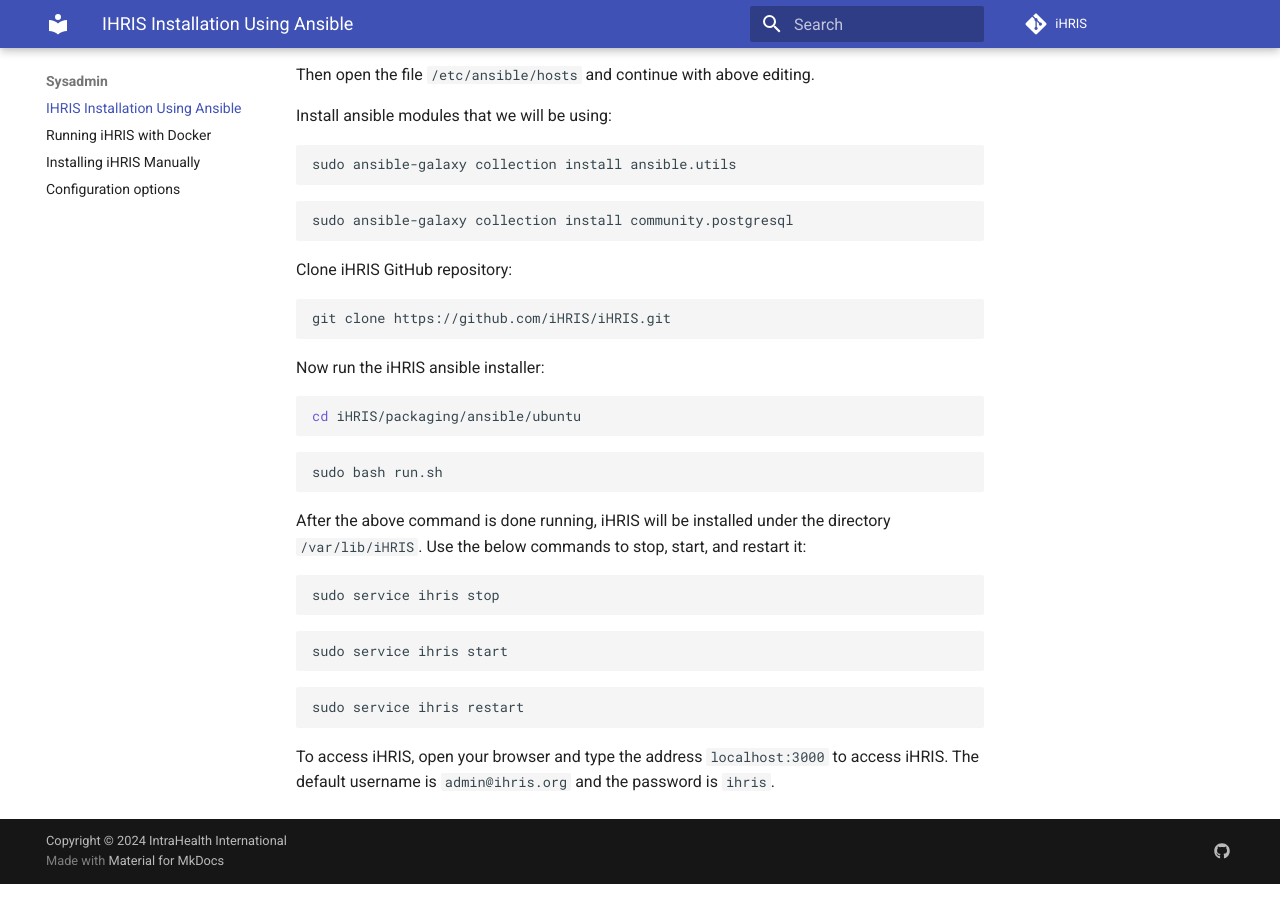
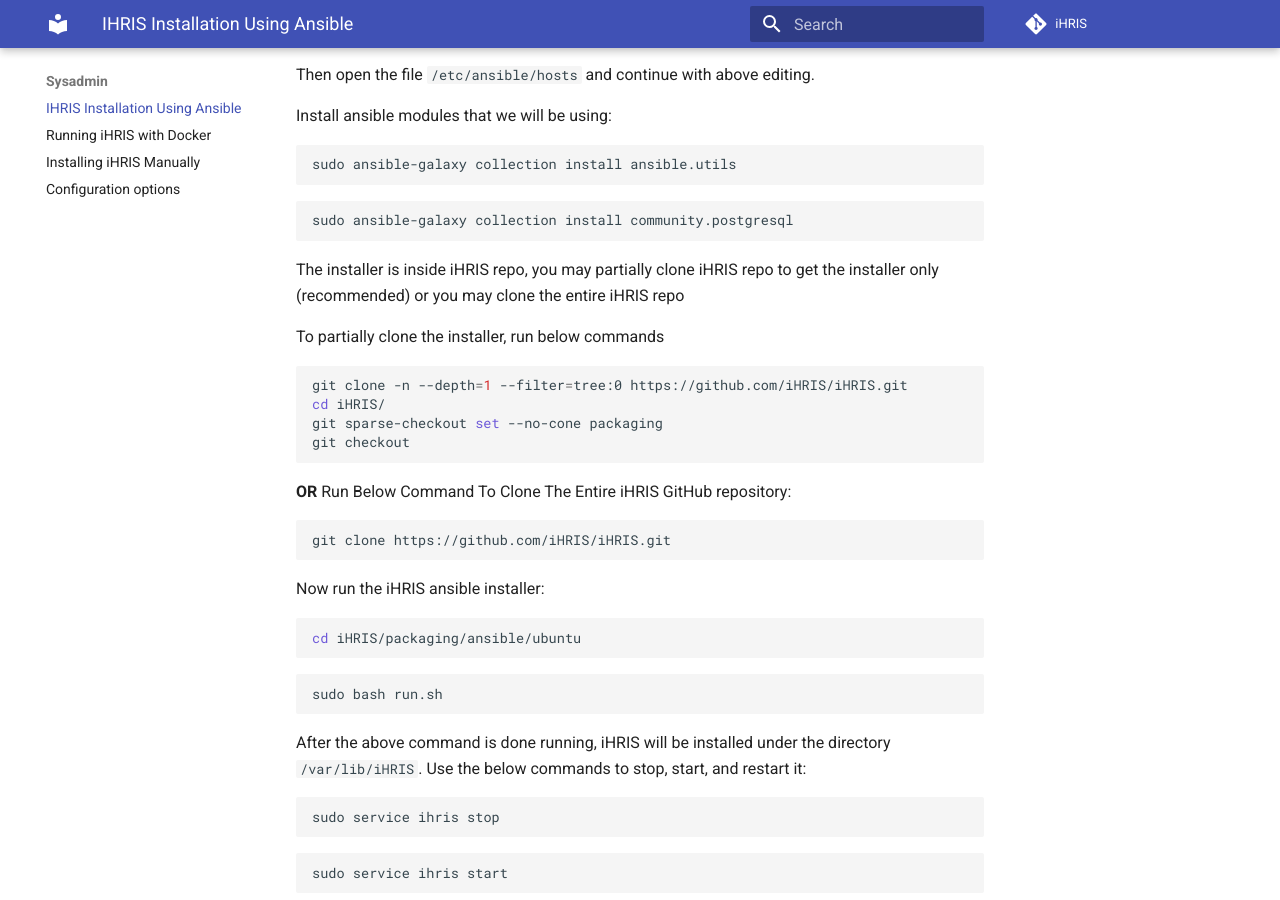
Before and after one commit to iHRIS/ihris-documentation, an MkDocs documentation site: the page built from docs/admin/ansible_installation.md, in a window 1280 px wide and 900 px high, scrolled down 582 px. Built offline with MkDocs 1.6.1 and Material for MkDocs 9.7.7, drawn with Linux system fonts in a browser that asks for light colours; comment, search, counter and statistics services are not loaded.

Commit message:
updating ansible installation

````diff
--- a/docs/admin/ansible_installation.md
+++ b/docs/admin/ansible_installation.md
@@ -36,7 +36,17 @@
 sudo ansible-galaxy collection install community.postgresql
 ```
 
-Clone iHRIS GitHub repository:
+The installer is inside iHRIS repo, you may partially clone iHRIS repo to get the installer only (recommended) or you may clone the entire iHRIS repo
+
+To partially clone the installer, run below commands
+```bash
+git clone -n --depth=1 --filter=tree:0 https://github.com/iHRIS/iHRIS.git
+cd iHRIS/
+git sparse-checkout set --no-cone packaging
+git checkout
+```
+
+<b>OR</b> Run Below Command To Clone The Entire iHRIS GitHub repository:
 
 ```bash
 git clone https://github.com/iHRIS/iHRIS.git
````
